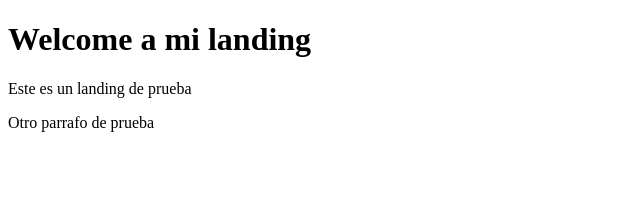
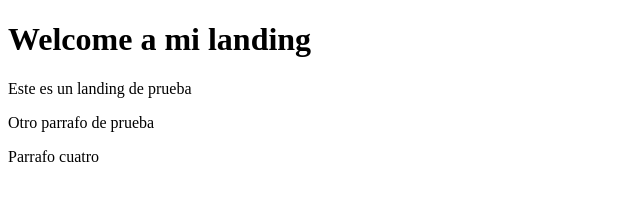
Before and after one commit to PabloBacigalupe/demo_landing, a plain HTML site: page index.html in a window 1280 px wide. Shown: the whole page, without its empty margins (0-640 px from the left). Drawn offline with Linux system fonts and the light colour scheme.

Commit message:
parrafo cuatro

```diff
--- a/index.html
+++ b/index.html
@@ -9,5 +9,6 @@
     <h1>Welcome a mi landing</h1>
     <p>Este es un landing de prueba</p>
     <p>Otro parrafo de prueba</p>
+    <p>Parrafo cuatro</p>
 </body>
 </html>
```
